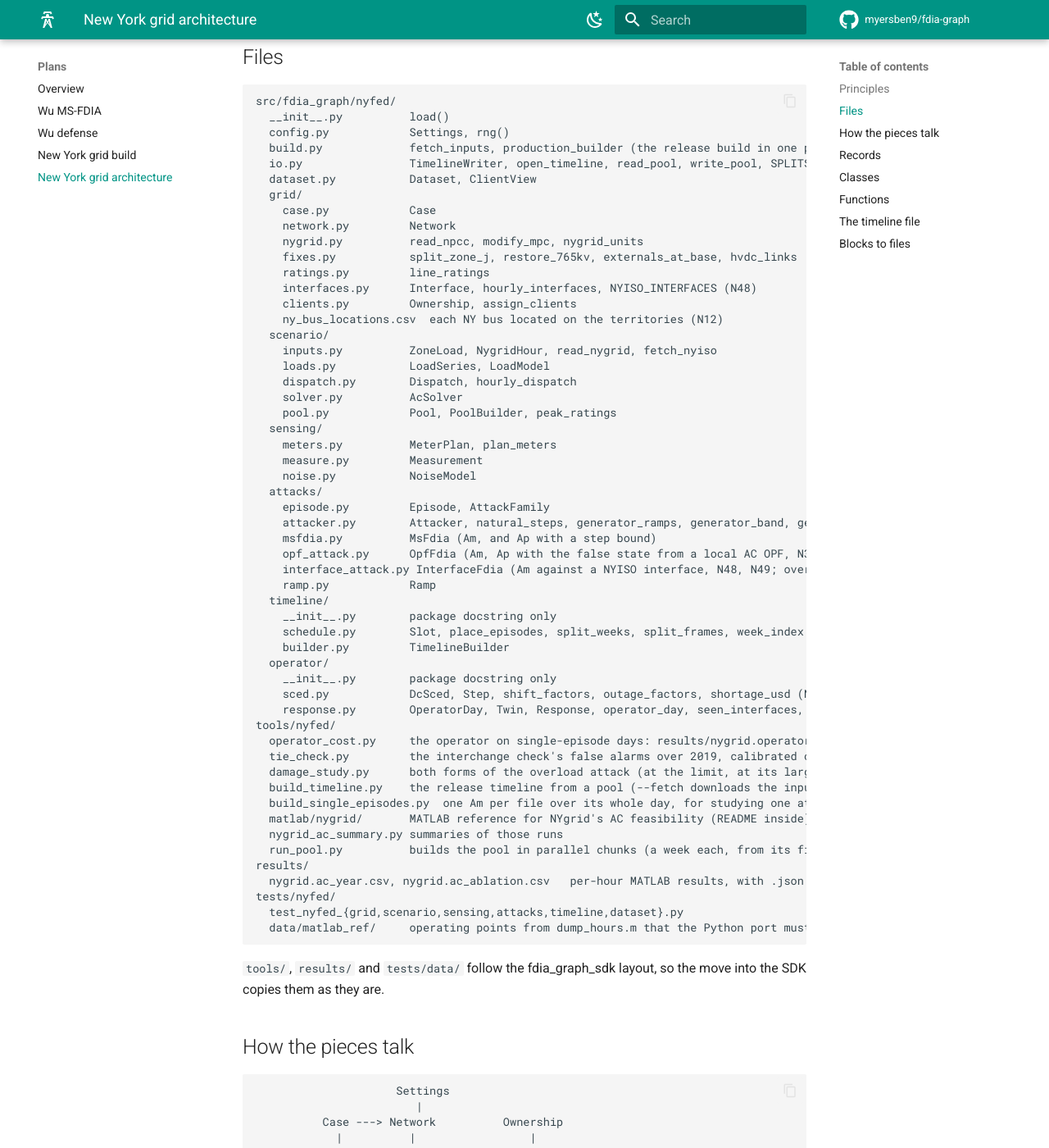
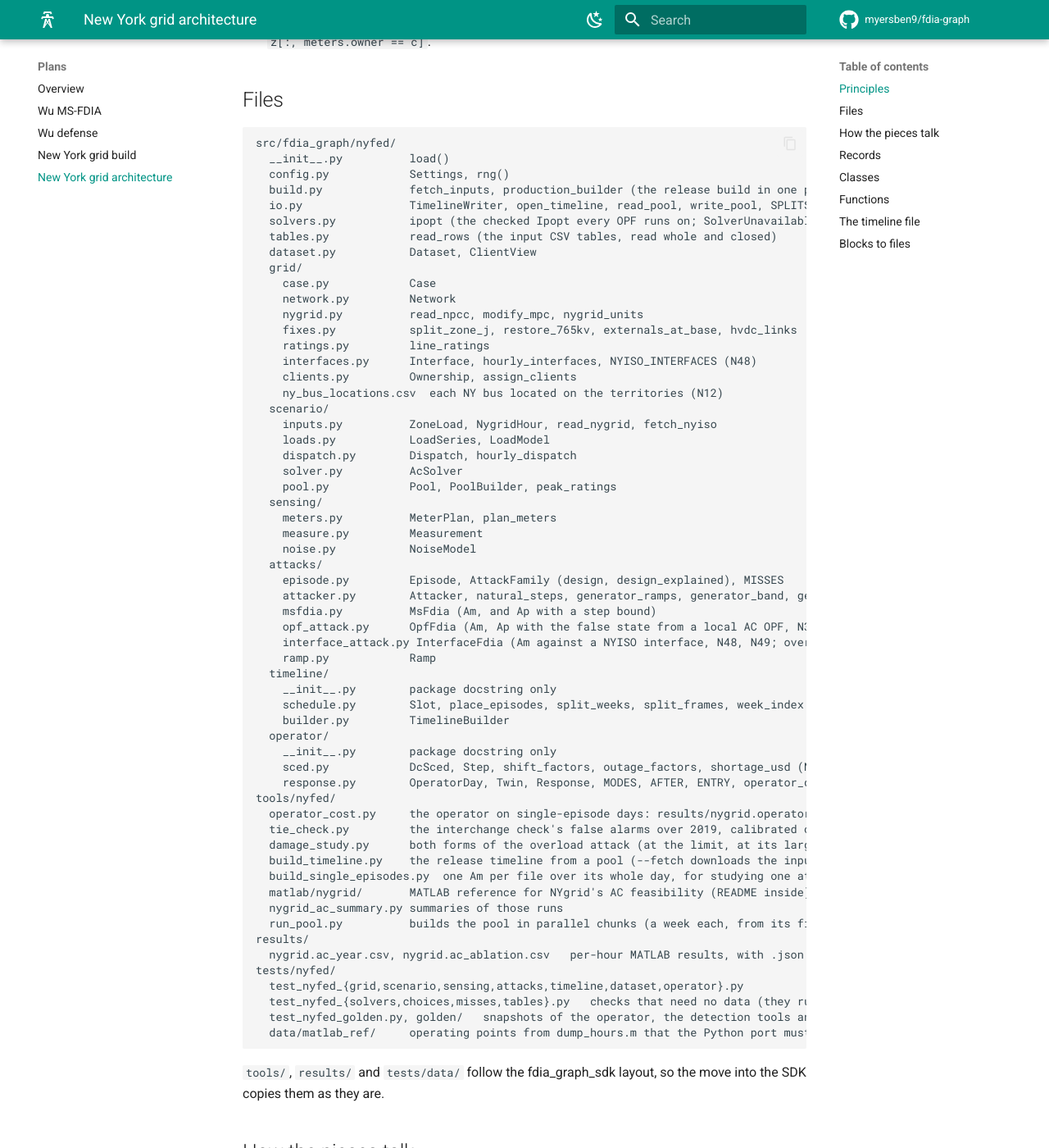
Before and after one commit to myersben9/fdia-graph, an MkDocs documentation site: the page built from docs/nyfed/ARCHITECTURE.md, in a window 1280 px wide and 1400 px high, scrolled down 687 px. Shown: the whole window at 82% size. Built offline with MkDocs 1.6.1 and Material for MkDocs 9.7.7, drawn with Linux system fonts in a browser that asks for light colours; comment, search, counter and statistics services are not loaded; the version menu is left out; some of the changed text lies outside the part shown.

Commit message:
nyfed docs: the architecture lists solvers.py and tables.py, and where Pyomo models live

````diff
--- a/docs/nyfed/ARCHITECTURE.md
+++ b/docs/nyfed/ARCHITECTURE.md
@@ -9,7 +9,9 @@ In fdia-graph since 2026-11-02 as `fdia_graph.nyfed`: the package paths below ar
 3. Data records are frozen dataclasses of numpy arrays.
 4. One job per file. A file stays short enough to read in one sitting.
 5. Dependencies point one way, shown in the diagram below.
-6. pandapower and Pyomo live in `scenario/solver.py`, h5py in `io.py`, random number creation in `config.py`.
+6. pandapower lives in `scenario/solver.py`, h5py in `io.py`, random number creation in `config.py`. Pyomo models are
+   built in `scenario/solver.py` and in the attack OPFs (`attacks/opf_attack.py`, `attacks/interface_attack.py`), and
+   every one of them gets its Ipopt from `solvers.py`, which checks that it runs.
 7. Measurements are one flat vector `z` per frame with a meter table beside it. A client's data is `z[:, meters.owner == c]`.
 
 ## Files
@@ -20,6 +22,8 @@ src/fdia_graph/nyfed/
   config.py            Settings, rng()
   build.py             fetch_inputs, production_builder (the release build in one place)
   io.py                TimelineWriter, open_timeline, read_pool, write_pool, SPLITS, FAMILIES
+  solvers.py           ipopt (the checked Ipopt every OPF runs on; SolverUnavailable when it cannot run)
+  tables.py            read_rows (the input CSV tables, read whole and closed)
   dataset.py           Dataset, ClientView
   grid/
     case.py            Case
@@ -41,7 +45,7 @@ src/fdia_graph/nyfed/
     measure.py         Measurement
     noise.py           NoiseModel
   attacks/
-    episode.py         Episode, AttackFamily
+    episode.py         Episode, AttackFamily (design, design_explained), MISSES
     attacker.py        Attacker, natural_steps, generator_ramps, generator_band, generator_q_capability, wrap_angles
     msfdia.py          MsFdia (Am, and Ap with a step bound)
     opf_attack.py      OpfFdia (Am, Ap with the false state from a local AC OPF, N35)
@@ -54,7 +58,7 @@ src/fdia_graph/nyfed/
   operator/
     __init__.py        package docstring only
     sced.py            DcSced, Step, shift_factors, outage_factors, shortage_usd (N59, N60)
-    response.py        OperatorDay, Twin, Response, operator_day, seen_interfaces, respond, summarize
+    response.py        OperatorDay, Twin, Response, MODES, AFTER, ENTRY, operator_day, seen_interfaces, respond, summarize
 tools/nyfed/
   operator_cost.py     the operator on single-episode days: results/nygrid.operator_cost.csv and the per-scan trace
   tie_check.py         the interchange check's false alarms over 2019, calibrated on January to March (N67)
@@ -67,7 +71,9 @@ tools/nyfed/
 results/
   nygrid.ac_year.csv, nygrid.ac_ablation.csv   per-hour MATLAB results, with .json summaries
 tests/nyfed/
-  test_nyfed_{grid,scenario,sensing,attacks,timeline,dataset}.py
+  test_nyfed_{grid,scenario,sensing,attacks,timeline,dataset,operator}.py
+  test_nyfed_{solvers,choices,misses,tables}.py   checks that need no data (they run in CI)
+  test_nyfed_golden.py, golden/   snapshots of the operator, the detection tools and the interface attack
   data/matlab_ref/     operating points from dump_hours.m that the Python port must match
 ```
 
@@ -171,6 +177,8 @@ Stateless steps, each called once in the build.
 | `split_frames(T, frac)` | `timeline/schedule.py` | | split column `[T]`: train, val, test as three contiguous blocks of the year in time order (before N41) |
 | `natural_steps(time, p, solved, pct=95.0)` | `attacks/attacker.py` | the pool's frame times, net injections `p [T, N]` (MW), which frames are solved | `[24, N]` each bus's `pct` percentile of \|p(t) - p(t-1)\| over consecutive solved frames, by the clock hour of the later frame: the natural five-minute step Ap's attacker knows (ours) |
 | `place_episodes(T, lengths, frac, rng, allowed=None)` | `timeline/schedule.py` | one split's frame count, `{family: length}`, the attacked share, `{family: [T] allowed onsets}` | `Slot` list: the whole episodes closest to `frac T` frames, families equal in attacked frames (a family capped at what its allowed onsets hold), each at a uniform random onset among the allowed ones where it fits without overlap (adjacency and gaps come only from this) |
+| `ipopt(**options)` | `solvers.py` | Ipopt's options | a Pyomo `SolverFactory` checked to start; `SolverUnavailable` with the fix when Pyomo or Ipopt is missing or Ipopt cannot start |
+| `read_rows(path, encoding)` | `tables.py` | a CSV table of the inputs | its rows as dicts, the file closed |
 | `open_timeline(path)` | `io.py` | `timeline.h5` | the read-only file with its `Case`, `Ownership`, `MeterPlan` (a file written before `Case.ramp` reads it as NaN) |
 | `generator_ramps(case, minutes=5.0)` | `attacks/attacker.py` | `Case` | `[N]` each bus's units' ramp over `minutes` (MW) summed at the bus: NYgrid's ramp, nuclear 0, hydro 10% of nameplate per minute, imports 300 MW per 15 minutes per unit (N34), inf at a bus with no unit |
 | `generator_band(case)` | `attacks/attacker.py` | `Case` | `[N]` 3% of each bus's units' upper limit (MW), the basepoint band (N33) |
````
Also changed, not shown: src/fdia_graph/nyfed/CLAUDE.md (+2 -2 lines).
